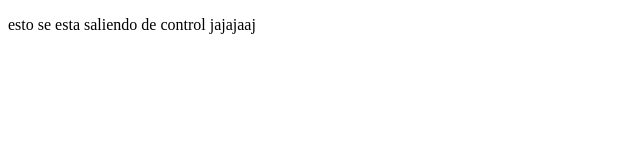
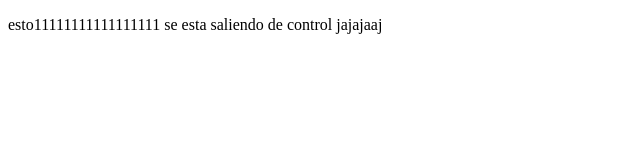
Before and after one commit to joseg20sep/index.html, a plain HTML site: page index.htm in a window 1280 px wide. Shown: the whole page, without its empty margins (0-640 px from the left). Drawn offline with Linux system fonts and the light colour scheme.

Commit message:
cambios por los unos

```diff
--- a/index.htm
+++ b/index.htm
@@ -8,7 +8,7 @@
 </head>
 <body>
         <p>
-            esto se esta saliendo de control jajajaaj
+            esto11111111111111111 se esta saliendo de control jajajaaj
         </p>
 </body>
 </html>
```
